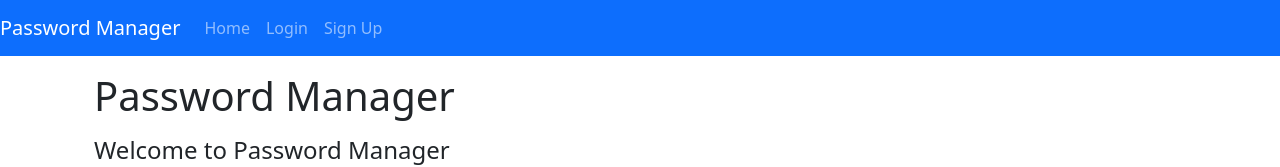
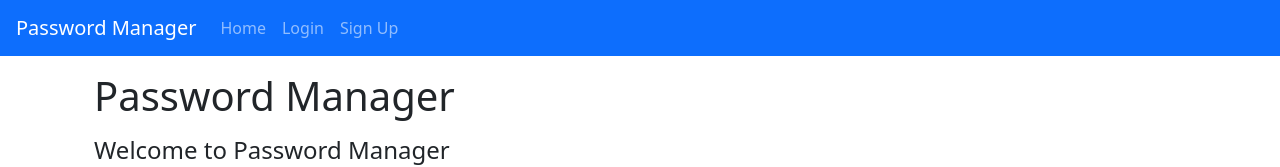
Before and after one commit to bro256/bg.manager.ui, a React (Create React App) app: page / in a window 1280 px wide. Shown: the top 167 px of the page. Built offline with nearby package versions, Linux system fonts and the light colour scheme.

Commit message:
Navbar fix

```diff
--- a/src/App.js
+++ b/src/App.js
@@ -64,7 +64,7 @@
   return (
     <div>
       <nav className="navbar navbar-expand-lg navbar-dark bg-primary">
-        <Link to={"/"} className="navbar-brand">
+        <Link to={"/"} className="navbar-brand ms-3">
           Password Manager
         </Link>
 
```
